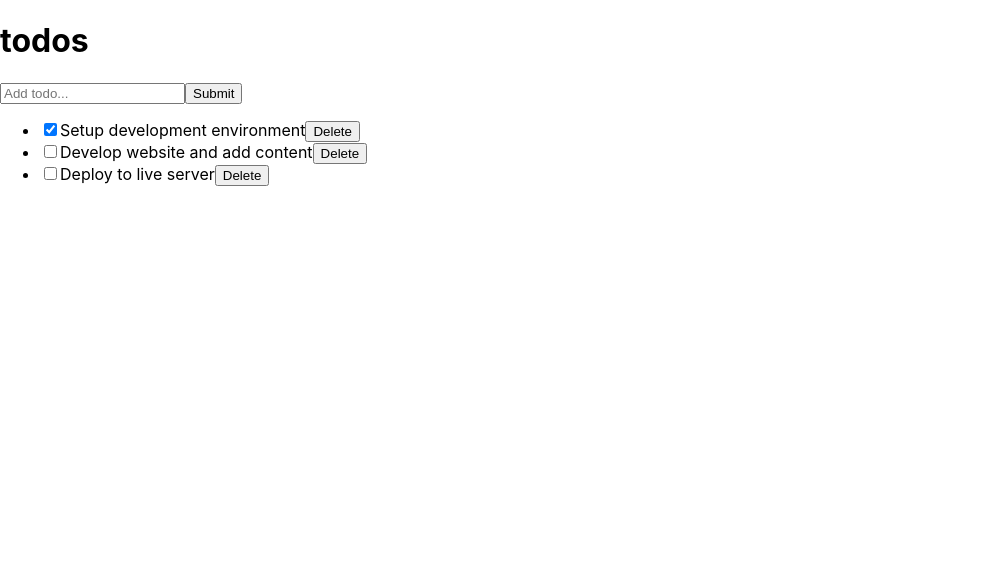
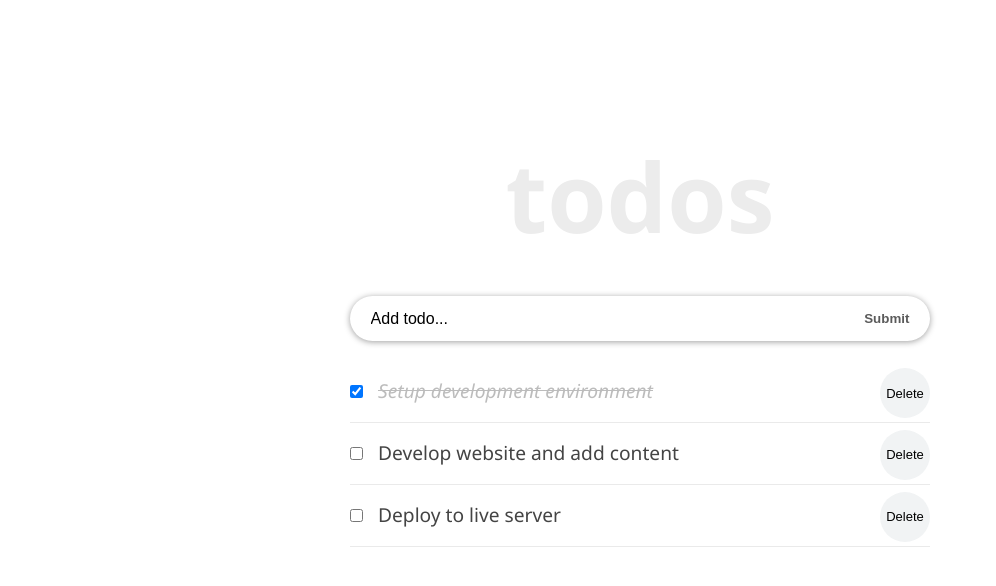
Before and after one commit to mmsesay/react-todo-app, a React (Create React App) app: page / in a window 1280 px wide. Shown: the top 586 px of the page, without its empty margins (0-996 px from the left). Built offline with nearby package versions, Linux system fonts and the light colour scheme.

Commit message:
Add: stylings to the application

```diff
--- a/src/App.css
+++ b/src/App.css
@@ -1,38 +1,65 @@
-.App {
-  text-align: center;
+* {
+  box-sizing: border-box;
+  margin: 0;
+  padding: 0;
 }
 
-.App-logo {
-  height: 40vmin;
-  pointer-events: none;
+body {
+  font-family: "Segoe UI", Arial, sans-serif;
+  line-height: 1.4;
+  color: #444;
+  background: #fff;
+  height: 100vh;
 }
 
-@media (prefers-reduced-motion: no-preference) {
-  .App-logo {
-    animation: App-logo-spin infinite 20s linear;
-  }
+.container {
+  display: flex;
+  flex-direction: column;
+  justify-content: center;
+  align-items: center;
+  max-width: 600px;
+  margin: 0 auto;
 }
 
-.App-header {
-  background-color: #282c34;
-  min-height: 100vh;
-  display: flex;
-  flex-direction: column;
-  align-items: center;
-  justify-content: center;
-  font-size: calc(10px + 2vmin);
-  color: white;
+.inner {
+  width: 100%;
+  padding: 8rem 10px 4rem;
 }
 
-.App-link {
-  color: #61dafb;
+.form-container {
+  width: 100%;
+  margin-bottom: 20px;
+  display: flex;
+  border-radius: calc(0.5 * 100px);
+  box-shadow: 0 1px 6px 0 rgba(0, 0, 0, 0.38);
+  justify-content: space-evenly;
 }
 
-@keyframes App-logo-spin {
-  from {
-    transform: rotate(0deg);
-  }
-  to {
-    transform: rotate(360deg);
-  }
+.input-text {
+  font-size: 1rem;
+  font-weight: 400;
+  width: 85%;
+  padding-right: 5px;
+  padding-left: 10px;
+  border-radius: calc(0.5 * 100px);
 }
+
+.input-text::placeholder {
+  color: #000;
+}
+
+.input-submit {
+  background: transparent;
+  color: #5b5b5b;
+  text-transform: capitalize;
+  cursor: pointer;
+  font-weight: 600;
+  margin-right: 10px;
+}
+
+.input-text,
+.input-submit {
+  height: 45px;
+  outline: none;
+  border: none;
+}
--- a/src/components/Header.js
+++ b/src/components/Header.js
@@ -1,9 +1,25 @@
 import React from "react"
 
 const Header = () => {
+  const headerStyle = {
+    padding: "20px 0",
+    lineHeight: "1.5em",
+  }
   return (
-    <header>
-      <h1>todos</h1>
+    <header style={headerStyle}>
+      <h1
+      style={{
+        fontSize: "6rem",
+        fontWeight: "600",
+        marginBottom: "2rem",
+        lineHeight: "1em",
+        color: "#ececec",
+        textTransform: "lowercase",
+        textAlign: "center",
+      }}
+      >
+        todos
+      </h1>
     </header>
   )
 }
--- a/src/components/InputTodo.js
+++ b/src/components/InputTodo.js
@@ -25,15 +25,16 @@ class InputTodo extends Component {
 
   render() {
     return (
-      <form onSubmit={this.handleSubmit}>
+      <form onSubmit={this.handleSubmit} className="form-container">
         <input
           type="text"
+          className="input-text"
           placeholder="Add todo..."
           value={this.state.title}
           name="title"
           onChange={this.onChange}
         />
-        <button>Submit</button>
+        <button className="input-submit">Submit</button>
       </form>
     )
   }
--- a/src/components/TodoContainer.js
+++ b/src/components/TodoContainer.js
@@ -62,7 +62,8 @@ class TodoContainer extends React.Component {
 
   render() {
     return (
-      <div>
+      <div className="container">
+        <div className="inner">
           <Header />
           <InputTodo addTodoProps={this.addTodoItem} />
           <TodosList
@@ -71,6 +72,7 @@ class TodoContainer extends React.Component {
             deleteTodoProps={this.delTodo}
           />
         </div>
+      </div>
     )
   }
 }
--- a/src/components/TodoItem.js
+++ b/src/components/TodoItem.js
@@ -1,18 +1,28 @@
 import React from "react"
+import styles from "./TodoItem.module.css"
 
 const TodoItem = (props) => {
+  const completedStyle = {
+    fontStyle: "italic",
+    color: "#595959",
+    opacity: 0.4,
+    textDecoration: "line-through",
+  }
 
   return (
-    <li>
+    <li className={styles.item}>
       <input
         type="checkbox"
+        className={styles.checkbox}
         checked={props.todo.completed}
         onChange={() => props.handleChangeProps(props.todo.id)}
       />
-      {props.todo.title}
       <button onClick={() => props.deleteTodoProps(props.todo.id)}>
         Delete
       </button>
+      <span style={props.todo.completed ? completedStyle : null}>
+        {props.todo.title}
+      </span>
     </li>
   );
 }
--- /dev/null
+++ b/src/components/TodoItem.module.css
@@ -0,0 +1,23 @@
+.item {
+  font-size: 1.2rem;
+  list-style-type: none;
+  padding: 17px 0px;
+  border-bottom: 1px solid #eaeaea;
+}
+
+.checkbox {
+  margin-right: 15px;
+}
+
+.item button {
+  font-size: 13px;
+  background: #f1f3f4;
+  border: none;
+  cursor: pointer;
+  float: right;
+  outline: none;
+  border-radius: 100px;
+  height: 50px;
+  width: 50px;
+  margin: -10px 0 0 10px;
+}
--- a/src/index.js
+++ b/src/index.js
@@ -5,6 +5,10 @@ import reportWebVitals from './reportWebVitals';
 
 //component file
 import TodoContainer from "./components/TodoContainer"
+
+//stylesheet
+import "./App.css"
+
 ReactDOM.render(
   <React.StrictMode>
     <TodoContainer />
```
Lines whose indentation alone changed are shown as unchanged.
